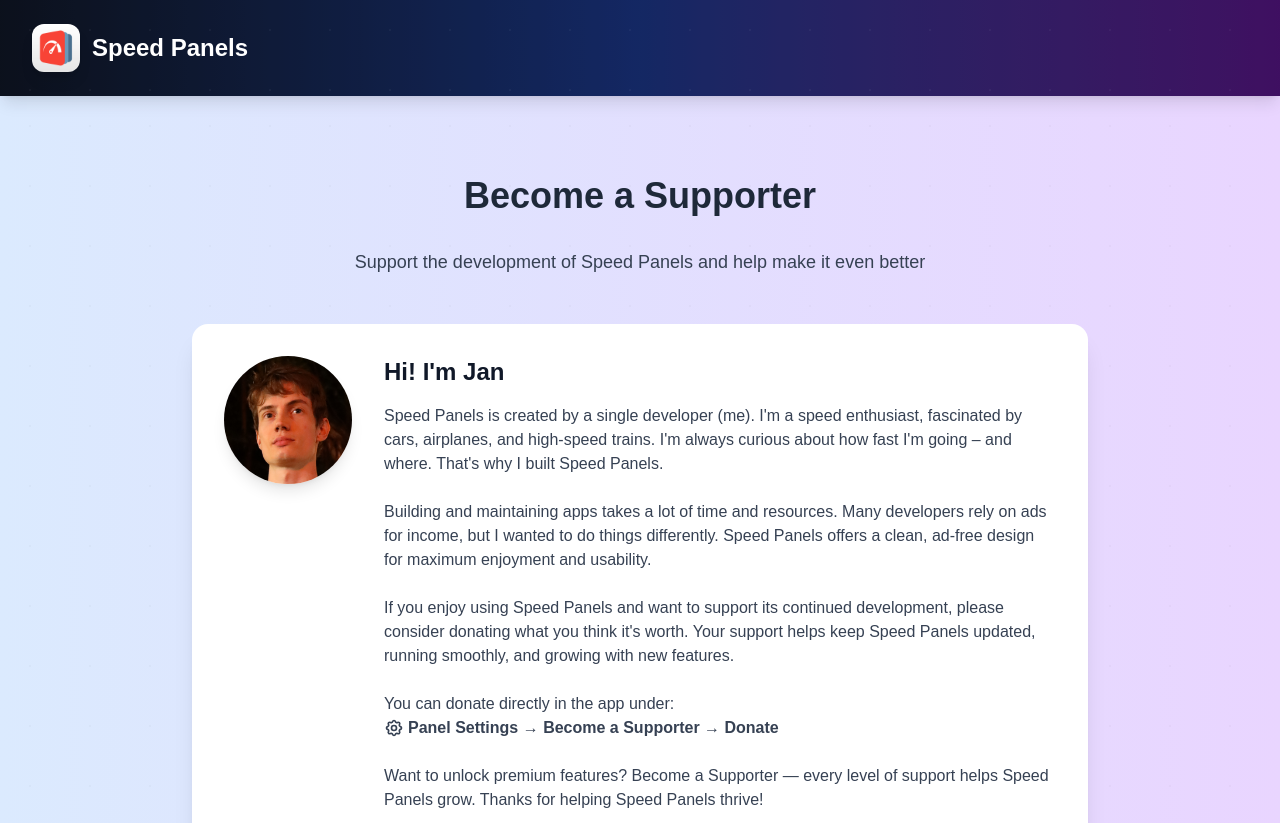
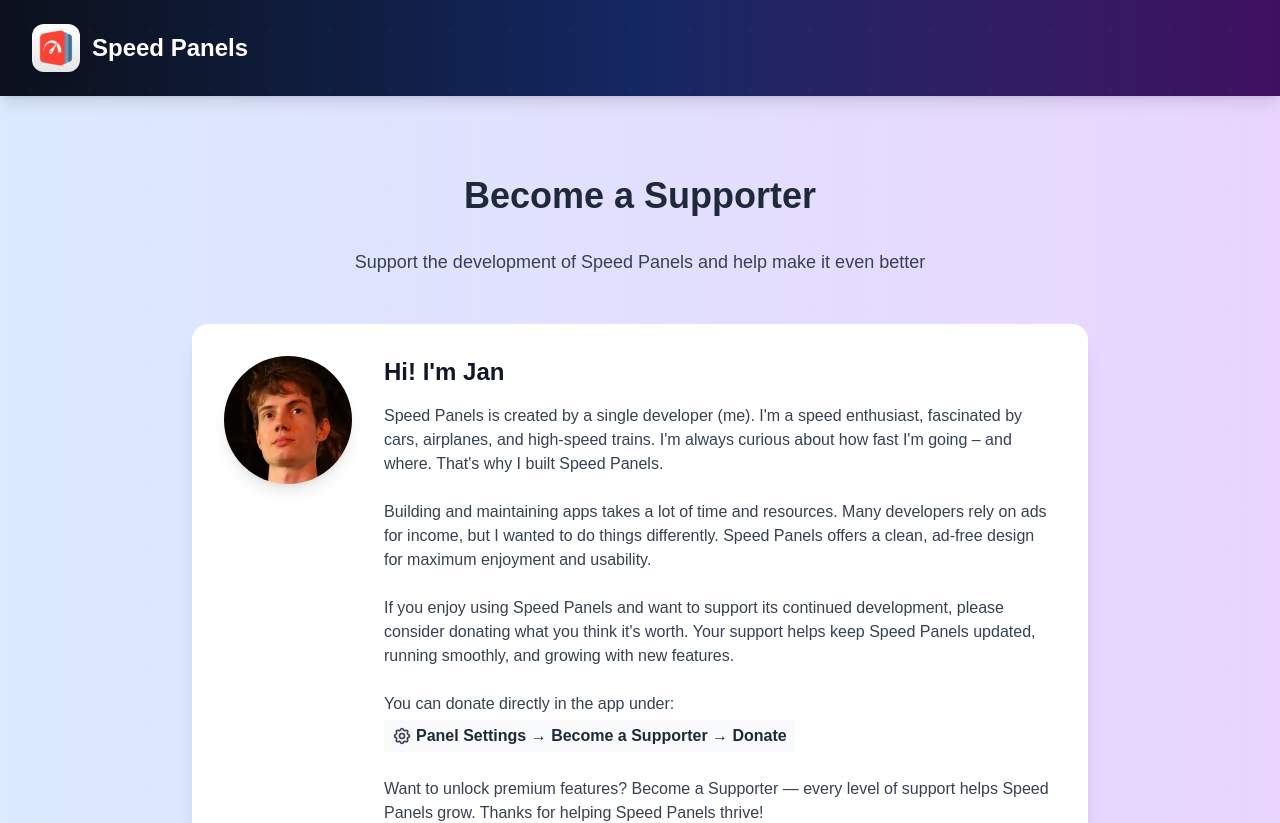
Before and after one commit to jan-dre/speedpanels, a Next.js app: page /supporter in a window 1280 px wide. Shown: the top 823 px of the page. Built offline with nearby package versions, Linux system fonts and the light colour scheme.

Commit message:
Update Webseite

```diff
--- a/app/supporter/page.tsx
+++ b/app/supporter/page.tsx
@@ -88,15 +88,11 @@
       <style jsx>{`
         @keyframes flyOut {
           0% {
-            left: calc(50% + var(--start-x, 0px));
-            top: calc(50% + var(--start-y, 0px));
-            transform: translate(-50%, -50%) rotate(var(--rotation, 0deg));
+            transform: translate(calc(-50% + var(--start-x, 0px)), calc(-50% + var(--start-y, 0px))) rotate(var(--rotation, 0deg));
             opacity: 1;
           }
           100% {
-            left: calc(50% + var(--end-x, 0px));
-            top: calc(50% + var(--end-y, 0px));
-            transform: translate(-50%, -50%) rotate(var(--rotation, 0deg));
+            transform: translate(calc(-50% + var(--end-x, 0px)), calc(-50% + var(--end-y, 0px))) rotate(var(--rotation, 0deg));
             opacity: 0;
           }
         }
@@ -164,7 +160,8 @@
                 </p>
                 <p className="text-gray-700 mb-6">
                   You can donate directly in the app under:<br />
-                  <strong className="flex items-center gap-1 flex-wrap">
+                  <span className="inline-block mt-1">
+                    <strong className="inline-flex items-center gap-1 bg-gray-50 rounded px-2 py-1 text-gray-800 font-semibold">
                       <svg
                         className="w-5 h-5 text-gray-700 flex-shrink-0"
                         fill="none"
@@ -185,8 +182,9 @@
                           d="M15 12a3 3 0 11-6 0 3 3 0 016 0z"
                         />
                       </svg>
-                    <span className="whitespace-nowrap">Panel Settings → Become a Supporter → Donate</span>
+                      <span>Panel Settings → Become a Supporter → Donate</span>
                     </strong>
+                  </span>
                 </p>
                 <p className="text-gray-700">
                   Want to unlock premium features? Become a Supporter — every level of support helps Speed Panels grow. Thanks for helping Speed Panels thrive!
@@ -364,9 +362,8 @@
                     alt="Flying Emoji"
                     className="absolute w-12 h-12"
                     style={{
-                      left: `calc(50% + ${emoji.startX}px)`,
-                      top: `calc(50% + ${emoji.startY}px)`,
-                      transform: `translate(-50%, -50%) rotate(${emoji.rotation}deg)`,
+                      left: '50%',
+                      top: '50%',
                       opacity: 1,
                       zIndex: 10,
                       animation: isMobile ? 'flyOut 1.3s ease-out forwards' : 'flyOut 2s ease-out forwards',
```
Also changed, not shown: 1 other file (tests, documents, lock files or other folders). Lines whose indentation alone changed are shown as unchanged.
